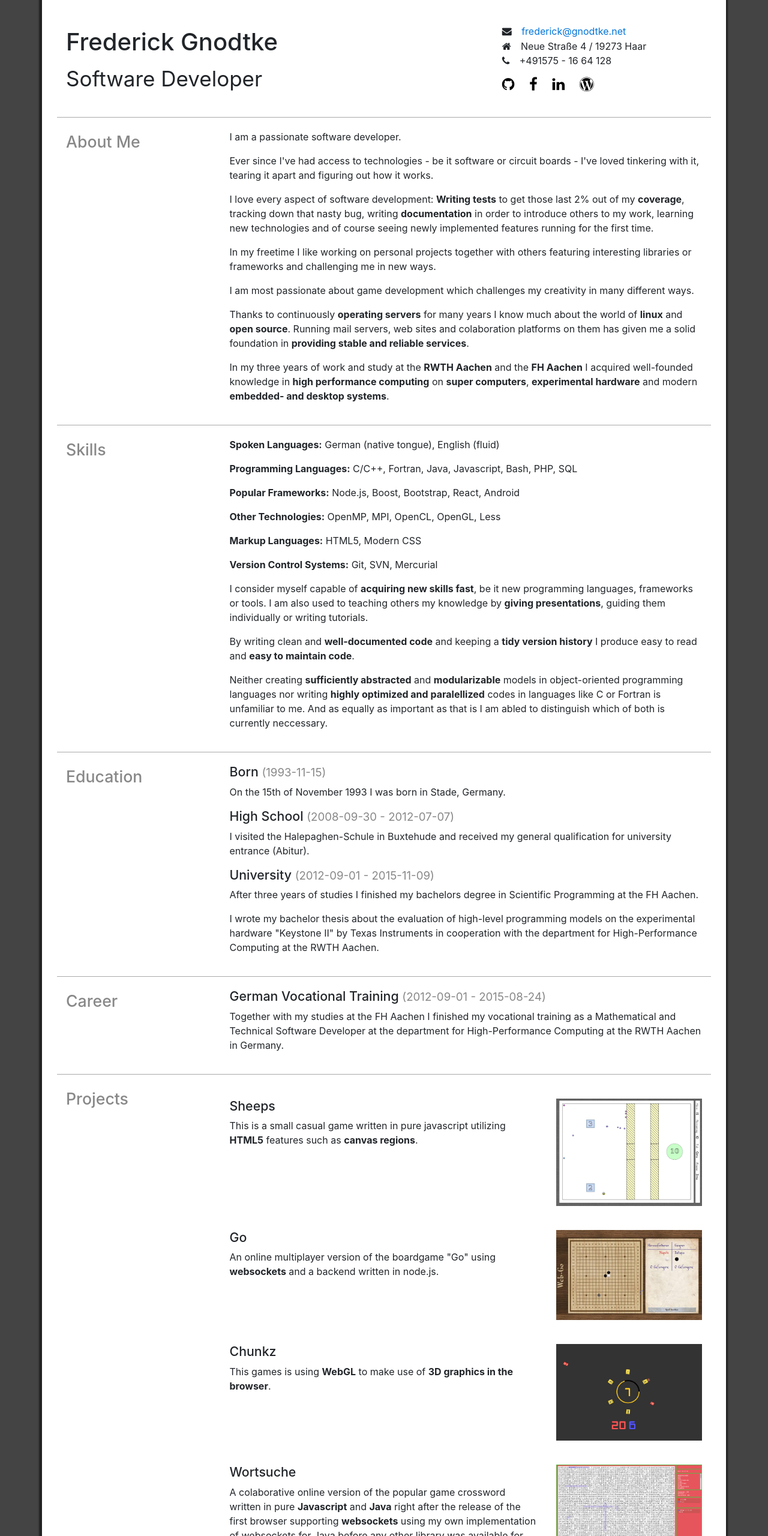
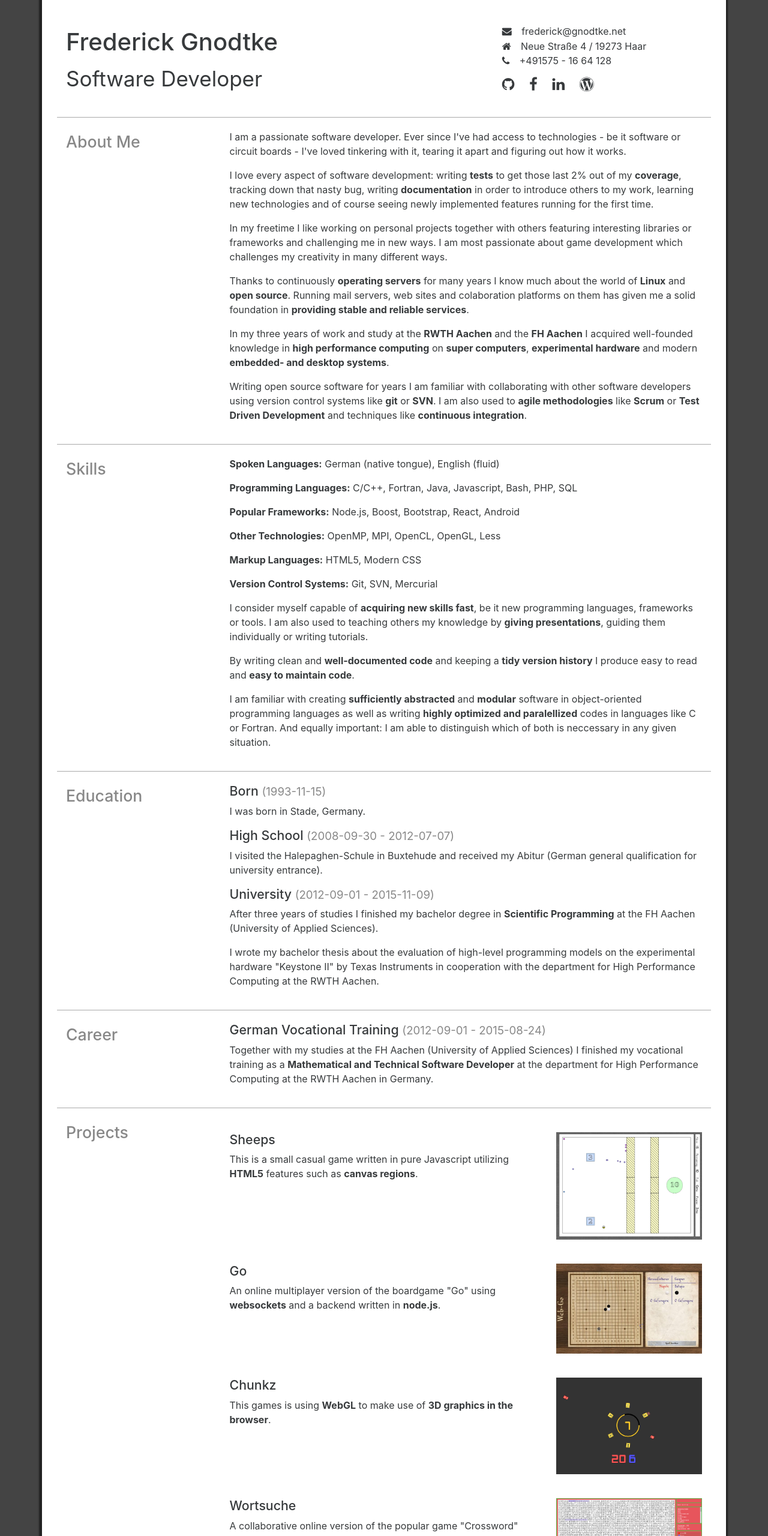
Before and after one commit to Prior99/portfolio, a website: page index.html in a window 1280 px wide. Shown: the part 120-2680 px from the top of the page at 60% size. Drawn offline with nearby package versions, Linux system fonts and the light colour scheme; files that its build step writes are made by us from their sources.

Commit message:
Added corrections and fixes.

```diff
--- a/index.html
+++ b/index.html
@@ -17,7 +17,7 @@
             </div>
             <div class="col-md-4">
                 <address>
-                    <p><i class="fa fa-envelope padded"></i> <a href="mailto:frederick@gnodtke.net">frederick@gnodtke.net</a></p>
+                    <p><i class="fa fa-envelope padded"></i> <a class="mail" href="mailto:frederick@gnodtke.net">frederick@gnodtke.net</a></p>
                     <p><i class="fa fa-home padded"></i> Neue Straße 4 / 19273 Haar</p>
                     <p><i class="fa fa-phone padded"></i> +491575 - 16 64 128</p>
                     <p class="socials">
@@ -34,13 +34,12 @@
                 <h2>About Me</h2>
             </div>
             <div class="col-md-9">
-                <p>I am a passionate software developer.</p>
-                <p>Ever since I've had access to technologies - be it software or circuit boards - I've loved tinkering with it, tearing it apart and figuring out how it works.</p>
-                <p>I love every aspect of software development: <b>Writing tests</b> to get those last 2% out of my <b>coverage</b>, tracking down that nasty bug, writing <b>documentation</b> in order to introduce others to my work, learning new technologies and of course seeing newly implemented features running for the first time.</p>
-                <p>In my freetime I like working on personal projects together with others featuring interesting libraries or frameworks and challenging me in new ways.</p>
-                <p>I am most passionate about game development which challenges my creativity in many different ways.</p>
-                <p>Thanks to continuously <b>operating servers</b> for many years I know much about the world of <b>linux</b> and <b>open source</b>. Running mail servers, web sites and colaboration platforms on them has given me a solid foundation in <b>providing stable and reliable services</b>.</p>
+                <p>I am a passionate software developer. Ever since I've had access to technologies - be it software or circuit boards - I've loved tinkering with it, tearing it apart and figuring out how it works.</p>
+                <p>I love every aspect of software development: writing <b>tests</b> to get those last 2% out of my <b>coverage</b>, tracking down that nasty bug, writing <b>documentation</b> in order to introduce others to my work, learning new technologies and of course seeing newly implemented features running for the first time.</p>
+                <p>In my freetime I like working on personal projects together with others featuring interesting libraries or frameworks and challenging me in new ways. I am most passionate about game development which challenges my creativity in many different ways.</p>
+                <p>Thanks to continuously <b>operating servers</b> for many years I know much about the world of <b>Linux</b> and <b>open source</b>. Running mail servers, web sites and colaboration platforms on them has given me a solid foundation in <b>providing stable and reliable services</b>.</p>
                 <p>In my three years of work and study at the <b>RWTH Aachen</b> and the <b>FH Aachen</b> I acquired well-founded knowledge in <b>high performance computing</b> on <b>super computers</b>, <b>experimental hardware</b> and modern <b>embedded- and desktop systems</b>.</p>
+                <p>Writing open source software for years I am familiar with collaborating with other software developers using version control systems like <b>git</b> or <b>SVN</b>. I am also used to <b>agile methodologies</b> like <b>Scrum</b> or <b>Test Driven Development</b> and techniques like <b>continuous integration</b>.</p>
             </div>
         </div>
         <div class="row lined spaced">
@@ -56,7 +55,7 @@
                 <p><b>Version Control Systems:</b> Git, SVN, Mercurial</p>
                 <p>I consider myself capable of <b>acquiring new skills fast</b>, be it new programming languages, frameworks or tools. I am also used to teaching others my knowledge by <b>giving presentations</b>, guiding them individually or writing tutorials.</p>
                 <p>By writing clean and <b>well-documented code</b> and keeping a <b>tidy version history</b> I produce easy to read and <b>easy to maintain code</b>.</p>
-                <p>Neither creating <b>sufficiently abstracted</b> and <b>modularizable</b> models in object-oriented programming languages nor writing <b>highly optimized and paralellized</b> codes in languages like C or Fortran is unfamiliar to me. And as equally as important as that is I am abled to distinguish which of both is currently neccessary.</p>
+                <p>I am familiar with creating <b>sufficiently abstracted</b> and <b>modular</b> software in object-oriented programming languages as well as writing <b>highly optimized and paralellized</b> codes in languages like C or Fortran. And equally important: I am able to distinguish which of both is neccessary in any given situation.</p>
             </div>
         </div>
         <div class="row lined spaced">
@@ -65,12 +64,12 @@
             </div>
             <div class="col-md-9">
                 <h4>Born <small>(1993-11-15)</small></h4>
-                <p>On the 15th of November 1993 I was born in Stade, Germany.</p>
+                <p>I was born in Stade, Germany.</p>
                 <h4>High School <small>(2008-09-30 - 2012-07-07)</small></h4>
-                <p>I visited the Halepaghen-Schule in Buxtehude and received my general qualification for university entrance (Abitur).</p>
+                <p>I visited the Halepaghen-Schule in Buxtehude and received my Abitur (German general qualification for university entrance).</p>
                 <h4>University <small>(2012-09-01 - 2015-11-09)</small></h4>
-                <p>After three years of studies I finished my bachelors degree in Scientific Programming at the FH Aachen.</p>
-                <p>I wrote my bachelor thesis about the evaluation of high-level programming models on the experimental hardware "Keystone II" by Texas Instruments in cooperation with the department for High-Performance Computing at the RWTH Aachen.</p>
+                <p>After three years of studies I finished my bachelor degree in <b>Scientific Programming</b> at the FH Aachen (University of Applied Sciences).</p>
+                <p>I wrote my bachelor thesis about the evaluation of high-level programming models on the experimental hardware "Keystone II" by Texas Instruments in cooperation with the department for High Performance Computing at the RWTH Aachen.</p>
             </div>
         </div>
         <div class="row lined spaced">
@@ -79,7 +78,7 @@
             </div>
             <div class="col-md-9">
                 <h4>German Vocational Training <small>(2012-09-01 - 2015-08-24)</small></h4>
-                <p>Together with my studies at the FH Aachen I finished my vocational training as a Mathematical and Technical Software Developer at the department for High-Performance Computing at the RWTH Aachen in Germany.</p>
+                <p>Together with my studies at the FH Aachen (University of Applied Sciences) I finished my vocational training as a <b>Mathematical and Technical Software Developer</b> at the department for High Performance Computing at the RWTH Aachen in Germany.</p>
             </div>
         </div>
         <div class="row lined spaced projects">
@@ -92,9 +91,9 @@
                         <h4>
                             Sheeps
                             <a href="https://github.com/Prior99/sheeps" class="project-link"><i class="fa fa-github"></i></a>
-                            <a href="https://cronosx.de/sheeps/" class="project-link"><i class="fa fa-chain"></i></a>
+                            <a href="https://cronosx.de/sheeps/" class="project-link"><i class="fa fa-external-link"></i></a>
                         </h4>
-                        <p>This is a small casual game written in pure javascript utilizing <b>HTML5</b> features such as <b>canvas regions</b>.</p>
+                        <p>This is a small casual game written in pure Javascript utilizing <b>HTML5</b> features such as <b>canvas regions</b>.</p>
                     </div>
                     <div class="col-md-4"><img src="images/sheeps_small.png"></div>
                 </div>
@@ -103,9 +102,9 @@
                         <h4>
                             Go
                             <a href="https://github.com/Prior99/go" class="project-link"><i class="fa fa-github"></i></a>
-                            <a href="http://92k.de/go/" class="project-link"><i class="fa fa-chain"></i></a>
+                            <a href="http://92k.de/go/" class="project-link"><i class="fa fa-external-link"></i></a>
                         </h4>
-                        <p>An online multiplayer version of the boardgame "Go" using <b>websockets</b> and a backend written in node.js.</p>
+                        <p>An online multiplayer version of the boardgame "Go" using <b>websockets</b> and a backend written in <b>node.js</b>.</p>
                     </div>
                     <div class="col-md-4"><img src="images/go_small.jpg"></div>
                 </div>
@@ -114,7 +113,7 @@
                         <h4>
                             Chunkz
                             <a href="https://github.com/Prior99/cubes" class="project-link"><i class="fa fa-github"></i></a>
-                            <a href="https://cronosx.de/chunkz/" class="project-link"><i class="fa fa-chain"></i></a>
+                            <a href="https://cronosx.de/chunkz/" class="project-link"><i class="fa fa-external-link"></i></a>
                         </h4>
                         <p>This games is using <b>WebGL</b> to make use of <b>3D graphics in the browser</b>.</p>
                     </div>
@@ -125,9 +124,9 @@
                         <h4>
                             Wortsuche
                             <a href="https://github.com/Prior99/wortsuche" class="project-link"><i class="fa fa-github"></i></a>
-                            <a href="http://92k.de/wortsuche/" class="project-link"><i class="fa fa-chain"></i></a>
+                            <a href="http://92k.de/wortsuche/" class="project-link"><i class="fa fa-external-link"></i></a>
                         </h4>
-                        <p>A colaborative online version of the popular game crossword written in pure <b>Javascript</b> and <b>Java</b> right after the release of the first browser supporting <b>websockets</b> using my own implementation of websockets for Java before any other library was available for this language.</p>
+                        <p>A collaborative online version of the popular game "Crossword" written in pure <b>Javascript</b> and <b>Java</b> right after the release of the first browser supporting <b>websockets</b> using my own implementation of websockets for Java before any other library was available for this language.</p>
                     </div>
                     <div class="col-md-4"><img src="images/wortsuche_small.png"></div>
                 </div>
@@ -136,9 +135,9 @@
                         <h4>
                             Rick's Riddiculous Ritual Rumble
                             <a href="https://github.com/svenstaro/innojam9" class="project-link"><i class="fa fa-github"></i></a>
-                            <a href="https://cronosx.de/rrrr/" class="project-link"><i class="fa fa-chain"></i></a>
+                            <a href="https://cronosx.de/rrrr/" class="project-link"><i class="fa fa-external-link"></i></a>
                         </h4>
-                        <p>This game was created in 48 hours by a team of 5 during a coding contest using <b>C++14</b>. A Webversion is available compiled by <b>Emscripten</b>.</p>
+                        <p>This game was created in 48 hours by a team of 5 during a coding contest using <b>C++14</b>. A Webversion is available compiled using <b>Emscripten</b>.</p>
                     </div>
                     <div class="col-md-4"><img src="images/rrrr_small.png"></div>
                 </div>
@@ -147,7 +146,7 @@
                         <h4>
                             CORPSES
                             <a href="https://github.com/Prior99/corpses" class="project-link"><i class="fa fa-github"></i></a>
-                            <a href="http://92k.de/corpses/" class="project-link"><i class="fa fa-chain"></i></a>
+                            <a href="http://92k.de/corpses/" class="project-link"><i class="fa fa-external-link"></i></a>
                         </h4>
                         <p>Using <b>Leaflet</b> this software provides an interactive map for the game "7 Days To Die" on which multiple people can create markers and see other players <b>live</b>.</p>
                         <p>
@@ -161,7 +160,7 @@
                             Mumble Bot
                             <a href="https://github.com/Prior99/mumble-bot" class="project-link"><i class="fa fa-github"></i></a>
                         </h4>
-                        <p>With node.js, express, many bindings to <b>native C/C++ libraries</b> and node-mumble I created a bot for the communication platform "Mumble" abled of <b>recording</b>, storing and playing back audio from users, talking to the users using multiple <b>text-to-speech</b> modules, understanding the user using <b>speech-recognition</b> software like "Pocketsphinx" and many more. The bot is controlled by voice-commands or a webinterface in realtime.</p>
+                        <p>With <b>node.js</b>, <b>express</b>, many bindings to <b>native C/C++ libraries</b> and node-mumble I created a bot for the communication platform "Mumble" able to <b>record</b>, store and play back audio from users, talk to the users using multiple <b>text-to-speech</b> modules and understand the users using Pocketsphinx for <b>speech-recognition</b>. The bot is controlled by voice commands or a webinterface in realtime.</p>
                     </div>
                     <div class="col-md-4"><img src="images/mumble-bot_small.png"></div>
                 </div>
@@ -170,7 +169,7 @@
                         <h4>
                             Matse Börse
                         </h4>
-                        <p>A collaboration- and e-learning-platform for exchanging knowledge, homework and old exams handcrafted in PHP for students of the "MATSE" university course.</p>
+                        <p>A collaboration and e-learning platform for exchanging knowledge, homework and old exams handcrafted in <b>PHP</b> for students of the Scientific Programming university course at the FH Aachen.</p>
                     </div>
                     <div class="col-md-4"><img src="images/matse_small.png"></div>
                 </div>
@@ -180,7 +179,7 @@
                             MPD Webinterface
                             <a href="https://github.com/Prior99/mpd-webinterface" class="project-link"><i class="fa fa-github"></i></a>
                         </h4>
-                        <p>A webinterface written in PHP abled to control a music player daemon from the web.</p>
+                        <p>A webinterface written in <b>PHP</b> able to control a music player daemon from the web.</p>
                     </div>
                     <div class="col-md-4"><img src="images/dj_small.png"></div>
                 </div>
@@ -189,9 +188,9 @@
                         <h4>
                             Sharer 2
                             <a href="https://github.com/Prior99/sharer2" class="project-link"><i class="fa fa-github"></i></a>
-                            <a href="http://s.92k.de/" class="project-link"><i class="fa fa-chain"></i></a>
+                            <a href="http://s.92k.de/" class="project-link"><i class="fa fa-external-link"></i></a>
                         </h4>
-                        <p>A file storage for storing and sharing files fast.</p>
+                        <p>A file storage for storing files in the <b>cloud</b> and sharing them quickly.</p>
                     </div>
                     <div class="col-md-4"><img src="images/sharer_small.png"></div>
                 </div>
@@ -199,9 +198,9 @@
                     <div class="col-md-8">
                         <h4>
                             Trainstation
-                            <a href="http://92k.de/train/" class="project-link"><i class="fa fa-chain"></i></a>
+                            <a href="http://92k.de/train/" class="project-link"><i class="fa fa-external-link"></i></a>
                         </h4>
-                        <p>Using <b>UDP holepunching</b> with <b>WebRTC</b> in the browser this software is capable of transmitting files between <b>two browsers peer to peer</b>.</p>
+                        <p>Using <b>UDP holepunching</b> with <b>WebRTC</b> in the browser this software is capable of transmitting files between two browsers <b>peer to peer</b>.</p>
                     </div>
                     <div class="col-md-4"><img src="images/train_small.png"></div>
                 </div>
@@ -211,7 +210,7 @@
                             Websocket
                             <a href="https://github.com/Prior99/websocket" class="project-link"><i class="fa fa-github"></i></a>
                         </h4>
-                        <p>As one of the first implementations ever this library provides <b>native Websocket support</b> for <b>Java</b>.</p>
+                        <p>As one of the first implementations ever this library provides <b>websocket support</b> for <b>Java</b>.</p>
                     </div>
                 </div>
                 <div class="row spaced project">
@@ -220,7 +219,7 @@
                             node-mpd
                             <a href="https://github.com/Prior99/node-mpd" class="project-link"><i class="fa fa-github"></i></a>
                         </h4>
-                        <p>In this project I implemented the protocol of the software "Music Player Daemon" in order to be abled to control it from node.js.</p>
+                        <p>In this project I implemented the protocol of the software "Music Player Daemon" in order to be able to control it from <b>node.js</b> applications.</p>
                     </div>
                 </div>
                 <div class="row spaced project">
@@ -241,7 +240,7 @@
                             node-samplerate
                             <a href="https://github.com/Prior99/node-samplerate" class="project-link"><i class="fa fa-github"></i></a>
                         </h4>
-                        <p>A <b>native binding</b> to the library "libsamplerate" providing a fast and reliable way of <b>resampling audio</b> in node.js in <b>realtime</b>.</p>
+                        <p>A <b>native binding</b> to the library "libsamplerate" providing a fast and reliable way of <b>resampling audio</b> in <b>node.js</b> in <b>realtime</b>.</p>
                     </div>
                 </div>
                 <div class="row spaced project">
@@ -250,7 +249,7 @@
                             node-mumble
                             <a href="https://github.com/Rantanen/node-mumble" class="project-link"><i class="fa fa-github"></i></a>
                         </h4>
-                        <p>Developed together with others this library provides a high-level API of creating bots for the communication platform <b>Mumble</b>. It utilizes many algorithms neccessary for <b>realtime audio processing</b>.</p>
+                        <p>Developed together with others this library provides a high-level API for creating bots for the communication platform <b>Mumble</b>. It utilizes many algorithms neccessary for <b>realtime audio processing</b>.</p>
                     </div>
                 </div>
                 <div class="row spaced project">
--- a/style.less
+++ b/style.less
@@ -2,17 +2,22 @@
 @very-thin: #AAA;
 @dark: #222;
 @link-color: #0275D8;
+@text-color: #373A3C;
 
 a {
     color: @link-color;
 }
 
 a.social {
-    color: black;
+    color: @text-color;
 }
 
 a.social:hover {
     color: @link-color;
+}
+
+a.mail {
+    color: @text-color;
 }
 
 .container-main {
@@ -101,4 +106,5 @@ a.social:hover {
 
 body {
     background: #444;
+    color: @text-color;
 }
```
